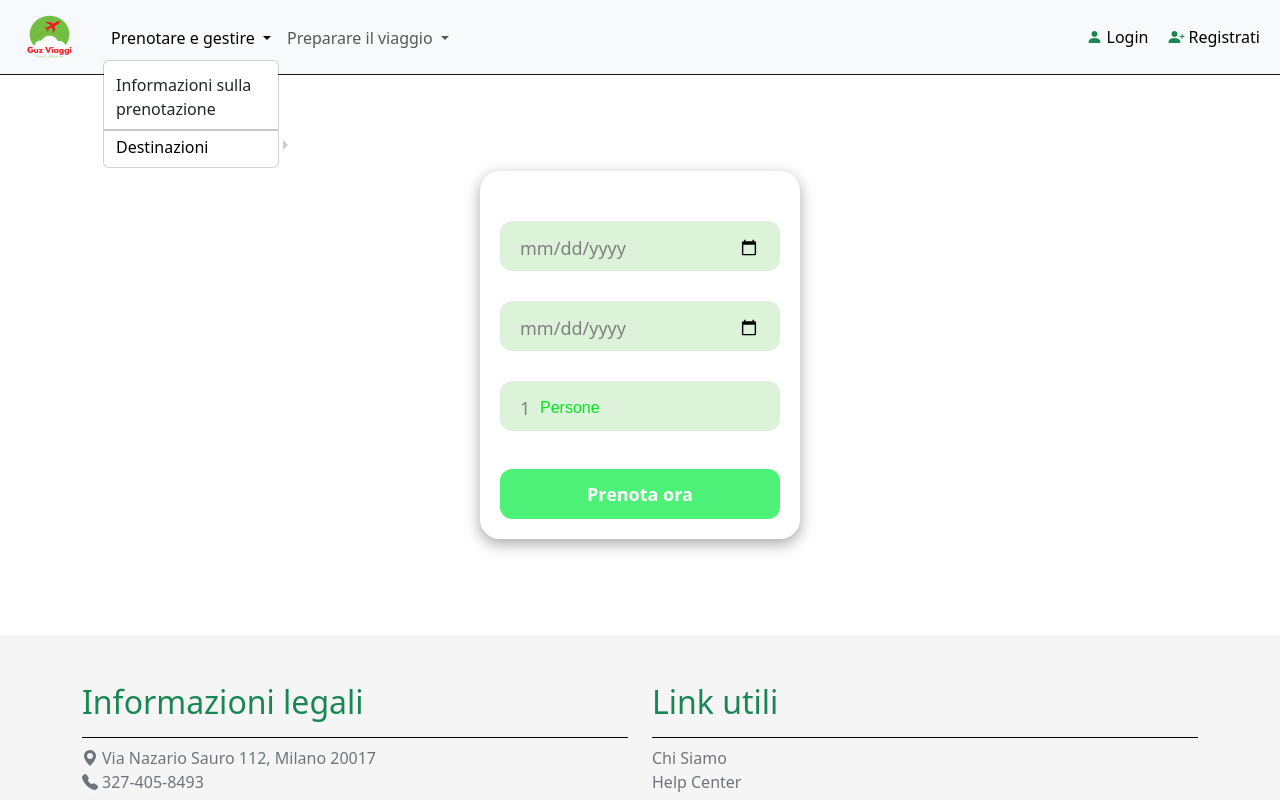
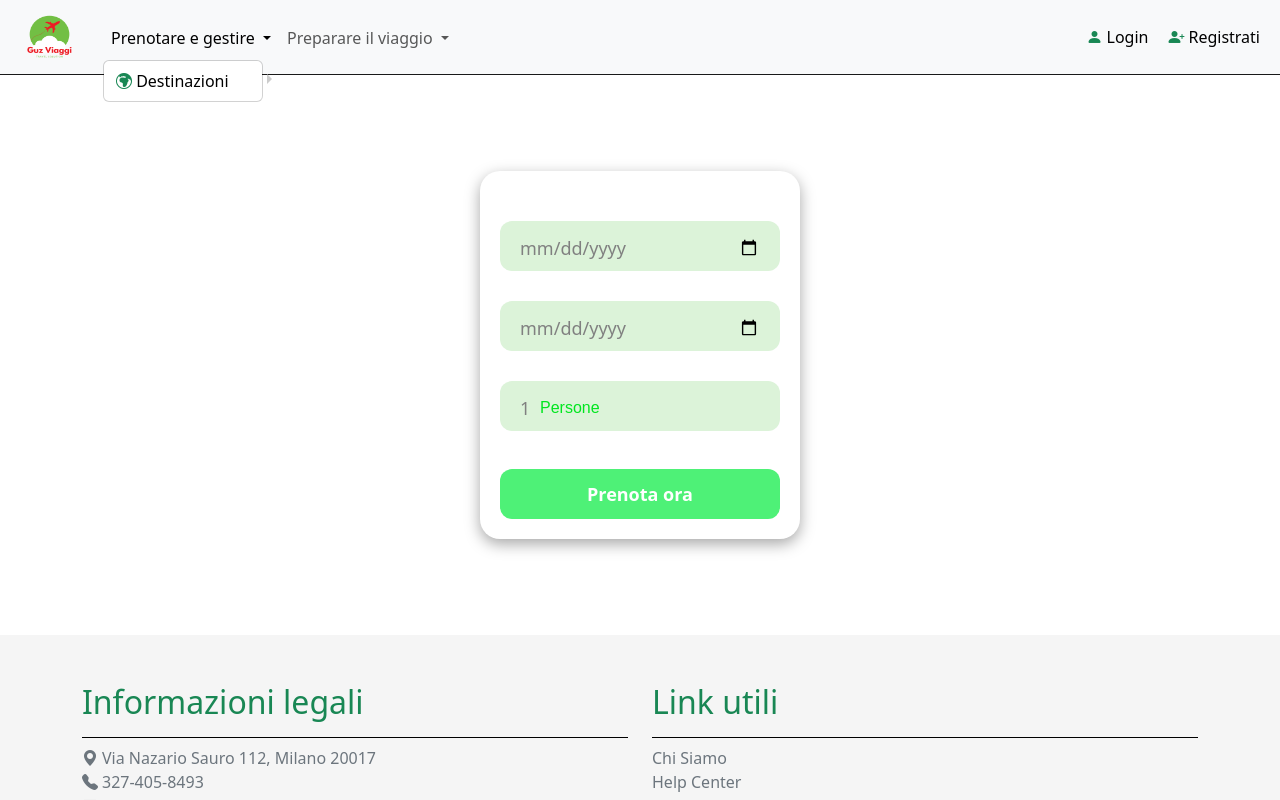
Before and after one commit to Gust4voo/CapstoneFinale-Front-end, an Angular app: page /prenota in a window 1280 px wide. Both pictures are taken after a click on the button "Prenotare e gestire". Shown: the top 800 px of the page. Built offline with nearby package versions, Linux system fonts and the light colour scheme; no server answers.

Commit message:
aggiornamento

```diff
--- a/src/app/navbar/navbar.component.html
+++ b/src/app/navbar/navbar.component.html
@@ -36,14 +36,10 @@
                         role="menu"
                         aria-labelledby="dropdownMenu"
                     >
-                        <li class="mx-2 p-1">
-                            <a>Informazioni sulla prenotazione</a>
-                        </li>
-                        <hr class="border border-1 border-dark my-1 mx-0" />
                         <li class="divider"></li>
                         <li class="dropdown-submenu">
                             <a tabindex="-1" class="link mx-2 p-1"
-                                >Destinazioni</a
+                                ><i class="bi bi-globe-europe-africa text-success"></i> Destinazioni</a
                             >
                             <ul class="dropdown-menu">
                                 <li>
```
